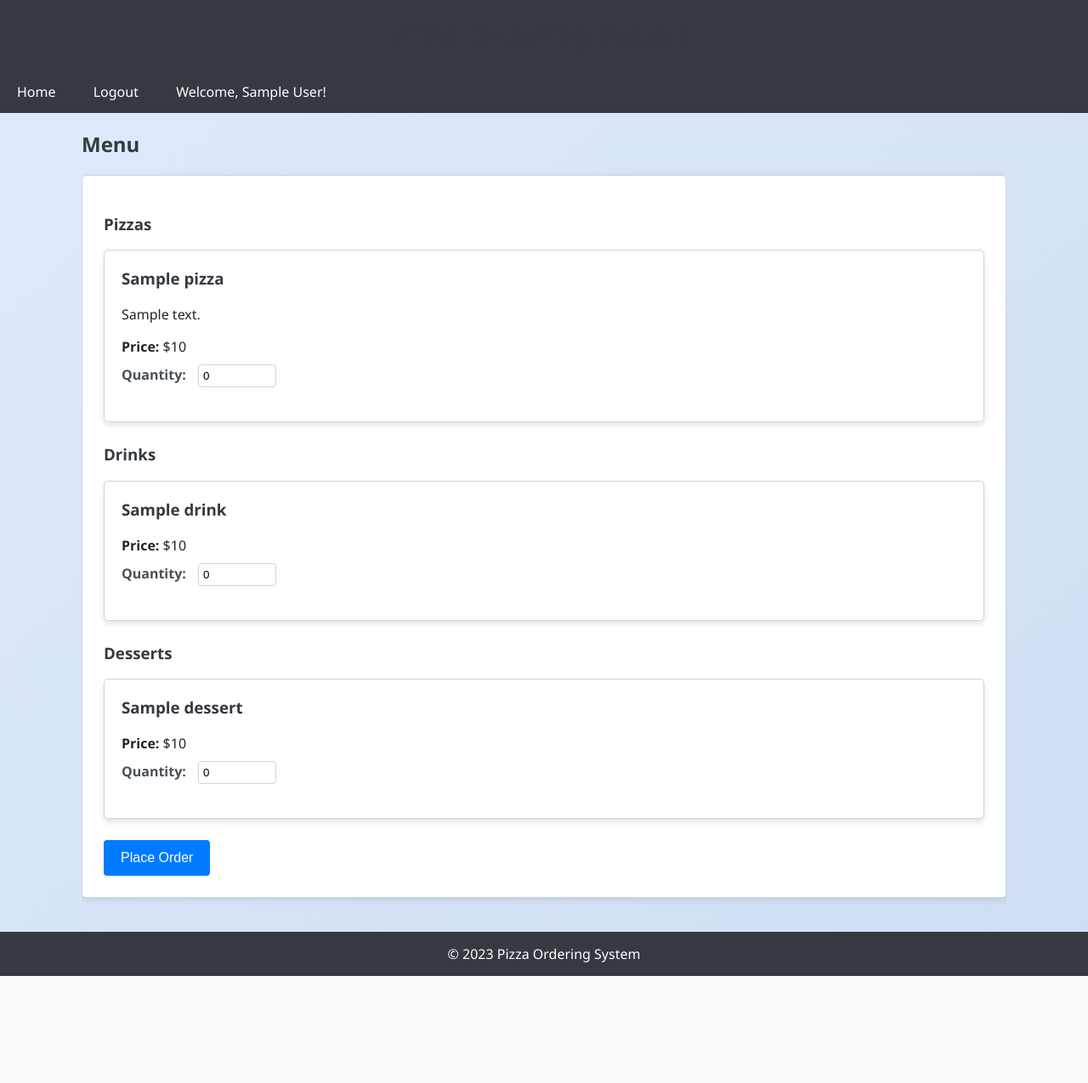
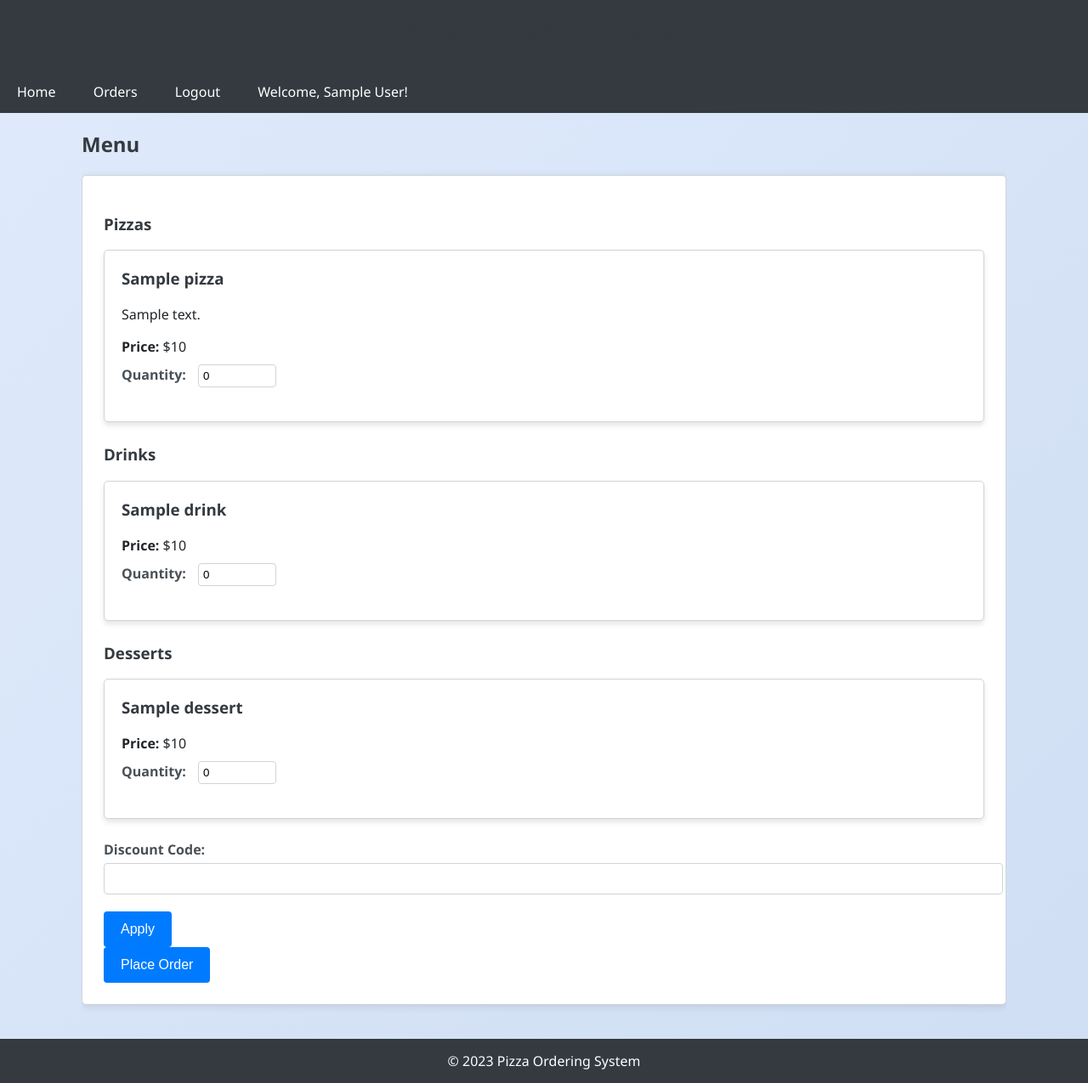
Before and after one commit to swierlik/PizzaProject, a Flask app: template templates/home.html in a window 1280 px wide. Shown: the whole page at 85% size. Before the commit the page ends 1149 px from the top, so only its background shows below. Run offline with Flask 3, Linux system fonts and the light colour scheme; the visitor is signed in with stand-in values (Sample User, id 1); tables that the repository leaves empty hold one stand-in row (values such as "Sample post"); the template is opened without the code that fills it: most values are stand-ins (such as "Sample title", 1, 10 or a date in 2020); parts of the project's set-up code (start-up, migrations or seed data) failed here and were passed over.

Commit message:
discount

```diff
--- a/Customer/__init__.py
+++ b/Customer/__init__.py
@@ -1,4 +1,4 @@
 # Customer/__init__.py
 
 from .customer import Customer
-from .discountCode import DiscountCode
+from .DiscountCode import DiscountCode
--- a/Customer/customer.py
+++ b/Customer/customer.py
@@ -29,6 +29,10 @@ class Customer(Base):
     @staticmethod
     def hash_password(password):
         return hashlib.sha256(password.encode()).hexdigest()
+
+    def verify_password(self, password):
+        hashed_input_password = self.hash_password(password)
+        return self.Password == hashed_input_password
 
     @classmethod
     def add_customer(cls, session, name, username, password, **kwargs):
--- a/app.py
+++ b/app.py
@@ -1,12 +1,11 @@
-# app.py
-
 import sys
 import os
-from flask import Flask, render_template, request, redirect, url_for, flash, session as flask_session
+from flask import Flask, render_template, request, redirect, url_for, flash, session, jsonify
 from sqlalchemy.orm import scoped_session, sessionmaker
 import threading
 import webbrowser
 from functools import wraps
+import datetime
 
 # Add project root to sys.path to resolve imports
 project_root = os.path.dirname(os.path.abspath(__file__))
@@ -26,6 +25,8 @@ from Orders.ItemType import ItemType
 from products.pizza import Pizza
 from products.drink import Drink
 from products.dessert import Dessert
+from Customer.customer import Customer
+from Customer.DiscountCode import DiscountCode
 
 app = Flask(__name__)
 app.secret_key = 'your_secret_key'  # Replace with a secure secret key
@@ -37,7 +38,7 @@ def open_browser():
 def login_required(f):
     @wraps(f)
     def decorated_function(*args, **kwargs):
-        if 'customer_id' not in flask_session:
+        if 'customer_id' not in session:
             flash('Please log in to access this page.')
             return redirect(url_for('login'))
         return f(*args, **kwargs)
@@ -60,68 +61,28 @@ def home():
 
     return render_template('home.html', pizzas=pizzas, drinks=drinks, desserts=desserts)
 
-@app.route('/register', methods=['GET', 'POST'])
-def register():
-    from Customer.customer import Customer
-
-    if request.method == 'POST':
-        try:
-            username = request.form['username']
-            password = request.form['password']
-            name = request.form['name']
-
-            # Check if the username already exists
-            existing_user = db_session.query(Customer).filter_by(Username=username).first()
-            if existing_user:
-                flash('Username already exists. Please choose a different one.')
-                return redirect(url_for('register'))
-
-            # Create a new customer using the class method
-            new_customer = Customer.add_customer(db_session, name=name, username=username, password=password)
-            db_session.commit()
-            flash('Registration successful! Please log in.')
-            return redirect(url_for('login'))
-        except Exception as e:
-            db_session.rollback()
-            app.logger.error(f"Error during registration: {e}")
-            flash('An error occurred during registration. Please try again.')
-            return redirect(url_for('register'))
-
-    return render_template('register.html')
-
-@app.route('/login', methods=['GET', 'POST'])
-def login():
-    from Customer.customer import Customer
-
-    if request.method == 'POST':
-        username = request.form['username']
-        password = request.form['password']
-
-        customer = db_session.query(Customer).filter_by(Username=username).first()
-        if customer and customer.Password == Customer.hash_password(password):
-            flask_session['customer_id'] = customer.CustomerID
-            flask_session['customer_name'] = customer.Name
-            flash('Logged in successfully!')
-            return redirect(url_for('home'))
+@app.route('/apply_discount', methods=['POST'])
+@login_required
+def apply_discount():
+    discount_code = request.form.get('discount_code')
+    if discount_code:
+        # Validate the discount code
+        discount = db_session.query(DiscountCode).filter_by(Code=discount_code).first()
+        if discount and not discount.IsRedeemed and discount.ExpiryDate >= datetime.datetime.now().date():
+            # Store the discount code in the session
+            session['discount_code'] = discount_code
+            return jsonify({'valid': True})
         else:
-            flash('Invalid username or password.')
-            return redirect(url_for('login'))
-
-    return render_template('login.html')
-
-@app.route('/logout')
-def logout():
-    flask_session.clear()
-    flash('You have been logged out.')
-    return redirect(url_for('home'))
+            return jsonify({'valid': False})
+    else:
+        return jsonify({'valid': False})
 
 @app.route('/place_order', methods=['POST'])
 @login_required
 def place_order():
     try:
-        customer_id = flask_session.get('customer_id')
-        customer_name = flask_session.get('customer_name')
-        from Customer.customer import Customer
+        customer_id = session.get('customer_id')
+        customer_name = session.get('customer_name')
 
         customer = db_session.query(Customer).get(customer_id)
 
@@ -185,19 +146,145 @@ def place_order():
             flash("You didn't order anything!")
             return redirect(url_for('home'))
 
+        # Apply discount if applicable
+        discount_amount = 0.0
+        discount_code = session.get('discount_code')
+        if discount_code:
+            # Validate the discount code again
+            discount = db_session.query(DiscountCode).filter_by(Code=discount_code).first()
+            if discount and not discount.IsRedeemed and discount.ExpiryDate >= datetime.datetime.now().date():
+                # Apply the discount
+                discount_percentage = float(discount.DiscountPercentage)
+                discount_amount = total_cost * (discount_percentage / 100)
+                # Mark the discount code as redeemed
+                discount.IsRedeemed = True
+                db_session.commit()
+                # Remove the discount code from session
+                del session['discount_code']
+            else:
+                # Discount code is invalid
+                flash('Invalid discount code.')
+                # Remove the invalid discount code from session
+                del session['discount_code']
+
         # Update the total price in the order
-        new_order.TotalPrice = total_cost
+        new_order.TotalPrice = total_cost - discount_amount
         db_session.commit()
 
         # Estimated time (for example purposes, we set it to 30 minutes)
         estimated_time = 30
 
-        return render_template('order_confirmation.html', ordered_items=ordered_items, customer_name=customer_name, total_cost=total_cost, estimated_time=estimated_time)
+        return render_template('order_confirmation.html',
+                               ordered_items=ordered_items,
+                               customer_name=customer_name,
+                               total_cost=total_cost - discount_amount,
+                               total_cost_before_discount=total_cost,
+                               discount_amount=discount_amount,
+                               estimated_time=estimated_time)
     except Exception as e:
         db_session.rollback()
         app.logger.error(f"Error during order placement: {e}")
         return f"An error occurred while placing your order: {e}", 500
 
+@app.route('/orders')
+@login_required
+def orders():
+    try:
+        customer_id = session.get('customer_id')
+
+        customer = db_session.query(Customer).get(customer_id)
+        orders = db_session.query(Order).filter_by(CustomerID=customer.CustomerID).all()
+
+        order_details = []
+
+        for order in orders:
+            items = db_session.query(OrderItem).filter_by(OrderID=order.OrderID).all()
+            item_list = []
+            for item in items:
+                if item.ItemTypeID == ItemType.PIZZA:
+                    pizza = db_session.query(Pizza).get(item.ItemID)
+                    item_name = pizza.Name
+                elif item.ItemTypeID == ItemType.DRINK:
+                    drink = db_session.query(Drink).get(item.ItemID)
+                    item_name = drink.Name
+                elif item.ItemTypeID == ItemType.DESSERT:
+                    dessert = db_session.query(Dessert).get(item.ItemID)
+                    item_name = dessert.Name
+                else:
+                    item_name = 'Unknown Item'
+
+                item_list.append({'name': item_name, 'quantity': item.Quantity})
+
+            order_details.append({'order': order, 'items': item_list})
+
+        return render_template('orders.html', order_details=order_details)
+    except Exception as e:
+        app.logger.error(f"Error fetching orders: {e}")
+        return f"An error occurred while fetching your orders: {e}", 500
+
+@app.route('/login', methods=['GET', 'POST'])
+def login():
+    if request.method == 'POST':
+        # Retrieve form data
+        username = request.form.get('username')
+        password = request.form.get('password')
+
+        # Authenticate user
+        customer = db_session.query(Customer).filter_by(Username=username).first()
+        if customer and customer.verify_password(password):  # Ensure this method exists in your Customer model
+            session['customer_id'] = customer.CustomerID
+            session['customer_name'] = customer.Name
+            flash('Logged in successfully.')
+            return redirect(url_for('home'))
+        else:
+            flash('Invalid username or password.')
+
+    return render_template('login.html')
+
+@app.route('/register', methods=['GET', 'POST'])
+def register():
+    if request.method == 'POST':
+        # Retrieve form data
+        name = request.form.get('name')
+        username = request.form.get('username')
+        password = request.form.get('password')
+
+        # Check if username already exists
+        existing_customer = db_session.query(Customer).filter_by(Username=username).first()
+        if existing_customer:
+            flash('Username already exists. Please choose a different one.')
+            return redirect(url_for('register'))
+
+        # Create new customer using the add_customer class method
+        new_customer = Customer.add_customer(db_session, name=name, username=username, password=password)
+        db_session.commit()
+
+        flash('Registration successful. Please log in.')
+        return redirect(url_for('login'))
+
+    return render_template('register.html')
+@app.route('/logout')
+def logout():
+    # Remove user information from the session
+    session.pop('customer_id', None)
+    session.pop('customer_name', None)
+    flash('You have been logged out.')
+    return redirect(url_for('home'))
+
+# Optional: Route to list all endpoints for debugging
+@app.route('/routes')
+def list_routes():
+    output = []
+    for rule in app.url_map.iter_rules():
+        methods = ','.join(sorted(rule.methods))
+        try:
+            url = url_for(rule.endpoint, **(rule.defaults or {}))
+        except Exception:
+            url = "Unresolvable URL"
+        line = f"{rule.endpoint:30s} {methods:25s} {url}"
+        output.append(line)
+    return "<pre>" + "\n".join(sorted(output)) + "</pre>"
+
 if __name__ == '__main__':
     create_all_tables()  # Create tables if they don't exist
     threading.Timer(1, open_browser).start()
--- a/db.py
+++ b/db.py
@@ -27,7 +27,7 @@ from products.drink import Drink
 from products.dessert import Dessert
 from products.ingredient import Ingredient
 
-from Customer.discountCode import DiscountCode
+from Customer.DiscountCode import DiscountCode
 
 # Function to create all tables
 def create_all_tables():
--- a/templates/home.html
+++ b/templates/home.html
@@ -1,3 +1,5 @@
+<!-- templates/home.html -->
+
 <!DOCTYPE html>
 <html lang="en">
 <head>
@@ -14,6 +16,7 @@
     <nav>
         <a href="{{ url_for('home') }}">Home</a>
         {% if 'customer_id' in session %}
+            <a href="{{ url_for('orders') }}">Orders</a>
             <a href="{{ url_for('logout') }}">Logout</a>
             <span>Welcome, {{ session['customer_name'] }}!</span>
         {% else %}
@@ -73,6 +76,14 @@
                 {% endfor %}
             </div>
 
+            <!-- Discount Code Section -->
+            <div class="discount-section">
+                <label for="discount_code">Discount Code:</label>
+                <input type="text" id="discount_code" name="discount_code" />
+                <button type="button" id="apply_discount">Apply</button>
+                <span id="discount_message"></span>
+            </div>
+
             <button type="submit">Place Order</button>
         </form>
     </div>
@@ -80,5 +91,29 @@
     <footer class="footer">
         <p>&copy; 2023 Pizza Ordering System</p>
     </footer>
+
+    <!-- JavaScript for handling discount code application -->
+    <script>
+    document.getElementById('apply_discount').addEventListener('click', function() {
+        var discountCode = document.getElementById('discount_code').value;
+        var xhr = new XMLHttpRequest();
+        xhr.open('POST', '{{ url_for("apply_discount") }}', true);
+        xhr.setRequestHeader('Content-Type', 'application/x-www-form-urlencoded');
+        xhr.onload = function() {
+            if (xhr.status === 200) {
+                var response = JSON.parse(xhr.responseText);
+                var messageSpan = document.getElementById('discount_message');
+                if (response.valid) {
+                    messageSpan.textContent = 'Discount applied!';
+                } else {
+                    messageSpan.textContent = 'Invalid discount code.';
+                }
+            } else {
+                alert('An error occurred while applying the discount code.');
+            }
+        };
+        xhr.send('discount_code=' + encodeURIComponent(discountCode));
+    });
+    </script>
 </body>
 </html>
```
Also changed, not shown: AddProducts.py (+4 -4 lines), templates/order_confirmation.html (+6 -1 lines), templates/orders.html (added, +41 -0 lines).
